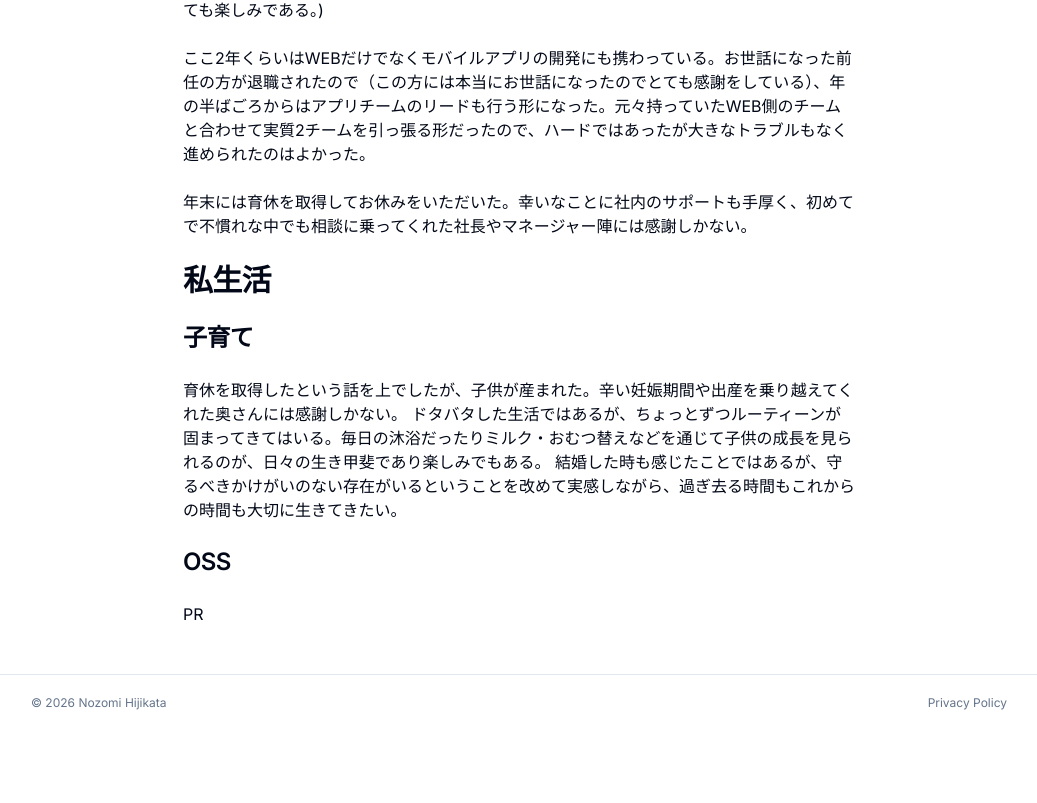
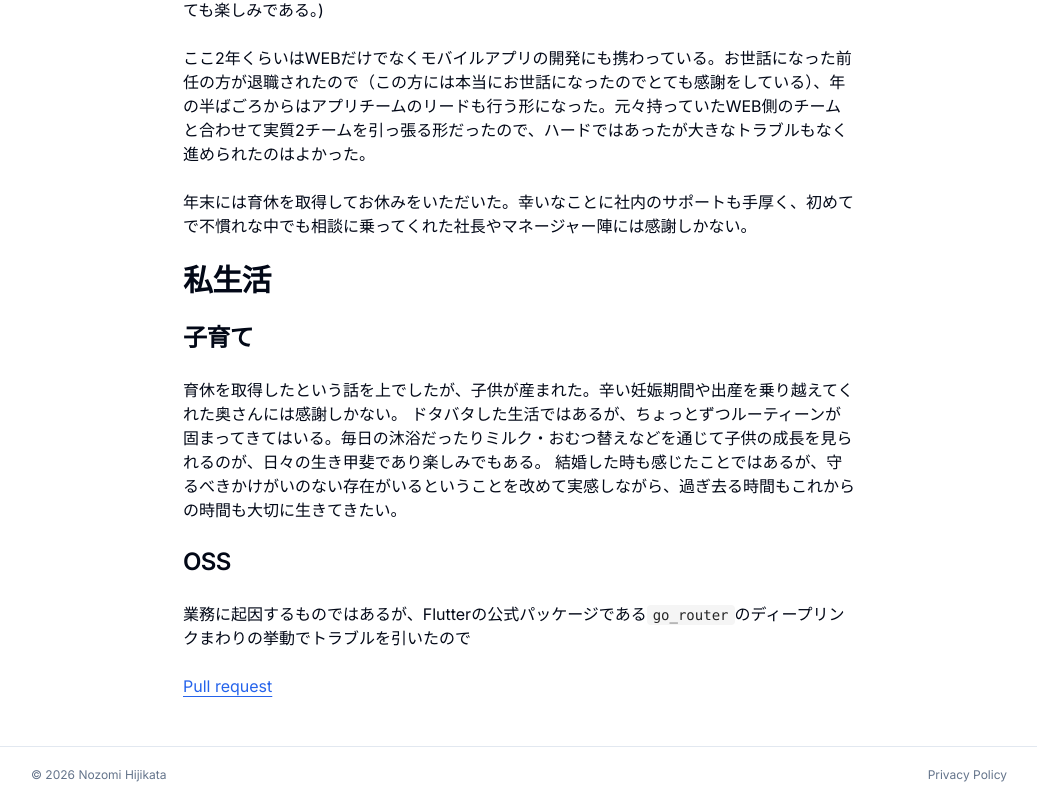
Before and after one commit to nozomemein/nozo.dev, a Next.js app: page /blog/2025-review in a window 1280 px wide. Shown: the part 565-1368 px from the top of the page, without its empty margins (121-1158 px from the left). Before the commit the page ends 1296 px from the top, so only its background shows below. Built offline with nearby package versions, Linux system fonts and the light colour scheme.

Commit message:
fix mdx tailwind

```diff
--- a/content/blog/2025-review.mdx
+++ b/content/blog/2025-review.mdx
@@ -27,7 +27,7 @@ status: "published"
 結婚した時も感じたことではあるが、守るべきかけがいのない存在がいるということを改めて実感しながら、過ぎ去る時間もこれからの時間も大切に生きてきたい。
 
 ## OSS
+業務に起因するものではあるが、Flutterの公式パッケージである`go_router`のディープリンクまわりの挙動でトラブルを引いたので
 
 
-
-[PR](https://github.com/flutter/packages/pull/9868)
+[Pull request](https://github.com/flutter/packages/pull/9868)
--- a/tailwind.config.ts
+++ b/tailwind.config.ts
@@ -7,6 +7,8 @@ const config = {
 		"./components/**/*.{ts,tsx}",
 		"./app/**/*.{ts,tsx}",
 		"./src/**/*.{ts,tsx}",
+		"./content/**/*.{md,mdx}",
+		"./mdx-components.tsx",
 	],
 	prefix: "",
 	theme: {
```
